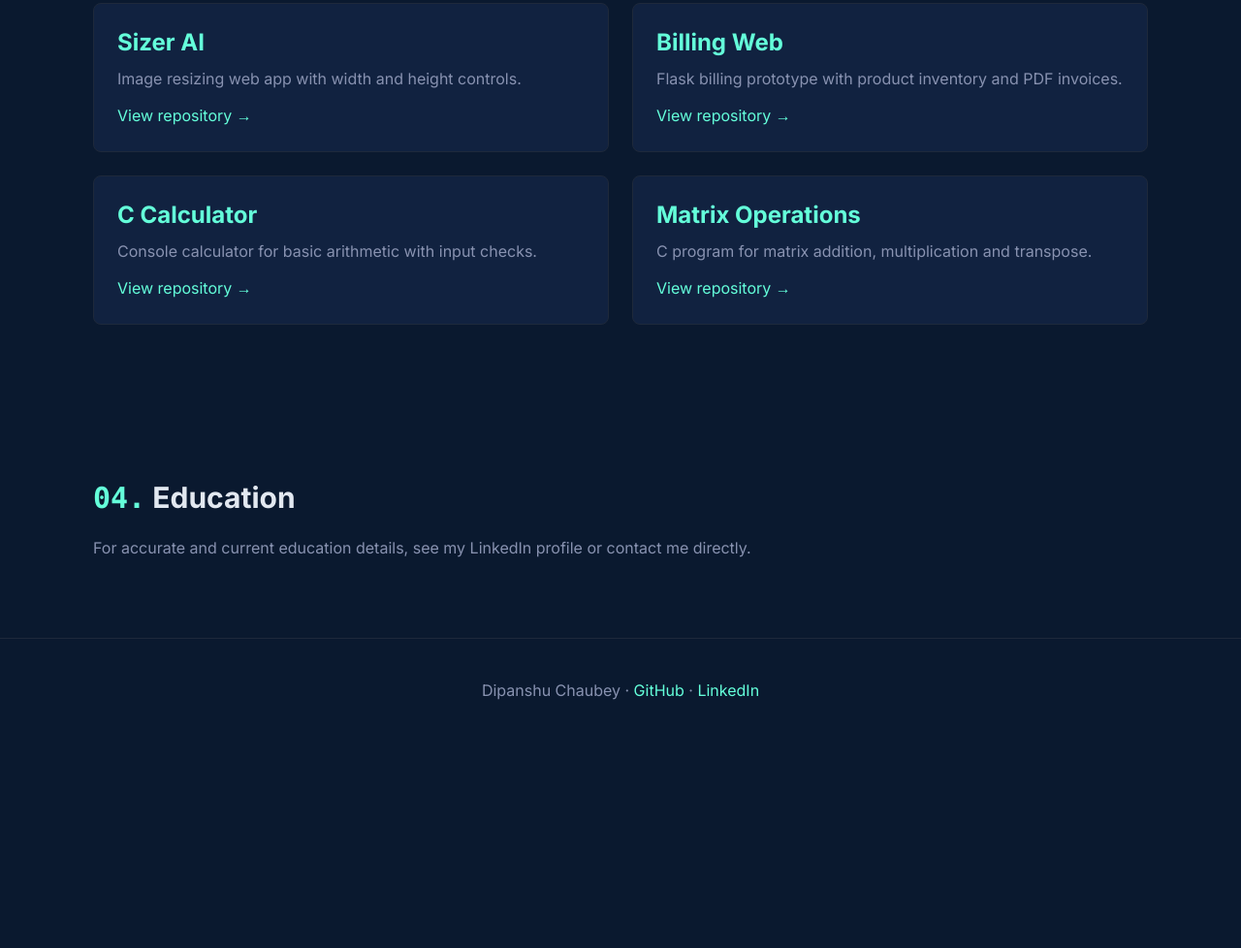
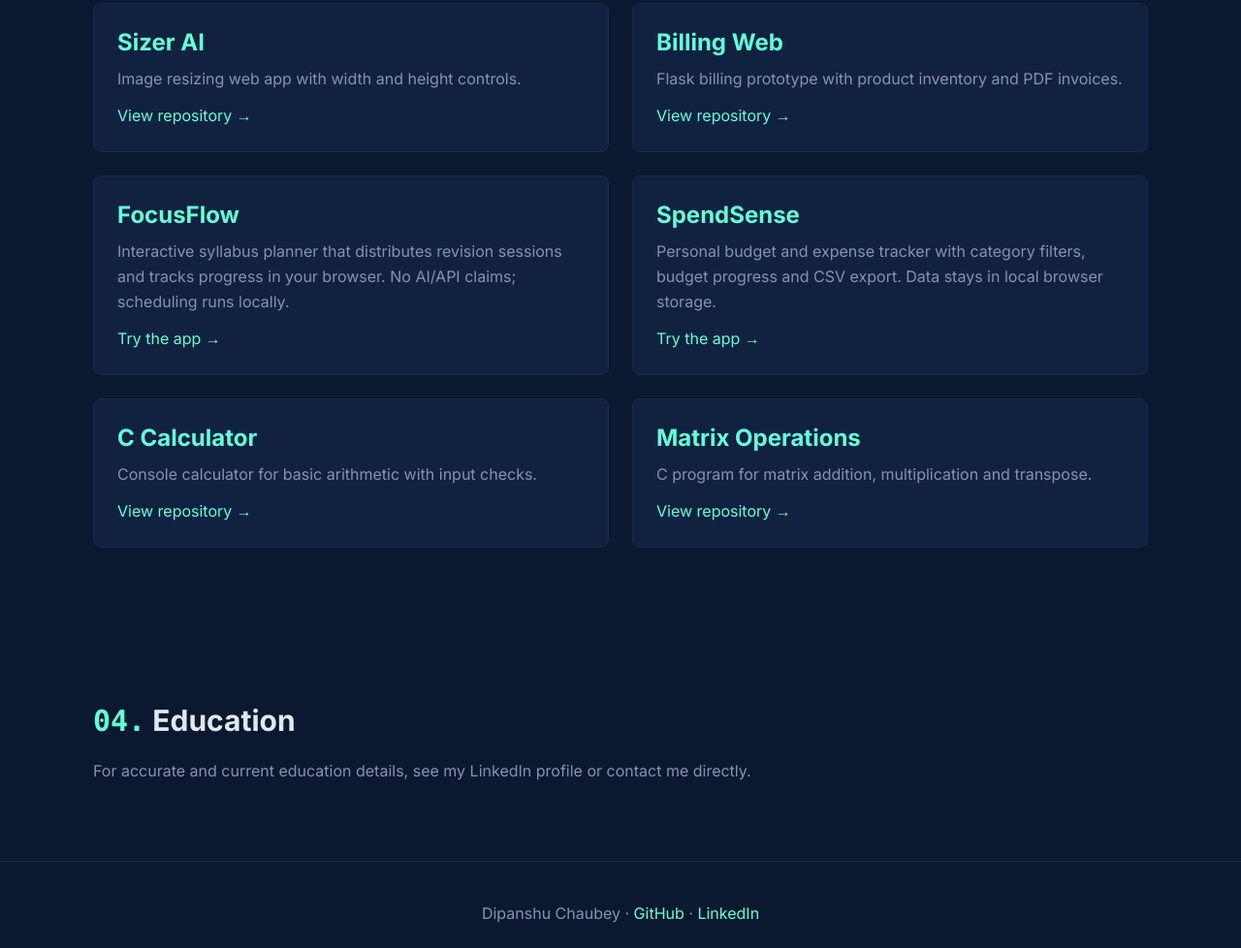
Before and after one commit to Dipanshu-Chaubey3/Dipanshu-Chaubey3.github.io, a plain HTML site: page index.html in a window 1280 px wide. Shown: the part 2001-2979 px from the top of the page at 97% size. Before the commit the page ends 2766 px from the top, so only its background shows below. Drawn offline with nearby package versions, Linux system fonts and the light colour scheme.

Commit message:
Feature FocusFlow and SpendSense portfolio projects

```diff
--- a/index.html
+++ b/index.html
@@ -66,6 +66,8 @@
       <a href="https://github.com/Dipanshu-Chaubey3/image-recognition-ai" target="_blank" rel="noopener noreferrer" class="project-card bg-navy-light p-6 rounded-lg border border-slate-800 block"><h3 class="text-2xl font-bold text-cyan mb-2">Image Recognition AI</h3><p>FastAPI demo using a pretrained MobileNetV3 image classifier.</p><span class="text-cyan mt-3 inline-block">View repository →</span></a>
       <a href="https://github.com/Dipanshu-Chaubey3/sizer-ai" target="_blank" rel="noopener noreferrer" class="project-card bg-navy-light p-6 rounded-lg border border-slate-800 block"><h3 class="text-2xl font-bold text-cyan mb-2">Sizer AI</h3><p>Image resizing web app with width and height controls.</p><span class="text-cyan mt-3 inline-block">View repository →</span></a>
       <a href="https://github.com/Dipanshu-Chaubey3/billing-web" target="_blank" rel="noopener noreferrer" class="project-card bg-navy-light p-6 rounded-lg border border-slate-800 block"><h3 class="text-2xl font-bold text-cyan mb-2">Billing Web</h3><p>Flask billing prototype with product inventory and PDF invoices.</p><span class="text-cyan mt-3 inline-block">View repository →</span></a>
+      <a href="projects/focusflow/" class="project-card bg-navy-light p-6 rounded-lg border border-slate-800 block"><h3 class="text-2xl font-bold text-cyan mb-2">FocusFlow</h3><p>Interactive syllabus planner that distributes revision sessions and tracks progress in your browser. No AI/API claims; scheduling runs locally.</p><span class="text-cyan mt-3 inline-block">Try the app →</span></a>
+      <a href="projects/spendsense/" class="project-card bg-navy-light p-6 rounded-lg border border-slate-800 block"><h3 class="text-2xl font-bold text-cyan mb-2">SpendSense</h3><p>Personal budget and expense tracker with category filters, budget progress and CSV export. Data stays in local browser storage.</p><span class="text-cyan mt-3 inline-block">Try the app →</span></a>
       <a href="https://github.com/Dipanshu-Chaubey3/Basic_Calculator_C" target="_blank" rel="noopener noreferrer" class="project-card bg-navy-light p-6 rounded-lg border border-slate-800 block"><h3 class="text-2xl font-bold text-cyan mb-2">C Calculator</h3><p>Console calculator for basic arithmetic with input checks.</p><span class="text-cyan mt-3 inline-block">View repository →</span></a>
       <a href="https://github.com/Dipanshu-Chaubey3/Matrix_operations" target="_blank" rel="noopener noreferrer" class="project-card bg-navy-light p-6 rounded-lg border border-slate-800 block"><h3 class="text-2xl font-bold text-cyan mb-2">Matrix Operations</h3><p>C program for matrix addition, multiplication and transpose.</p><span class="text-cyan mt-3 inline-block">View repository →</span></a>
     </div>
```
